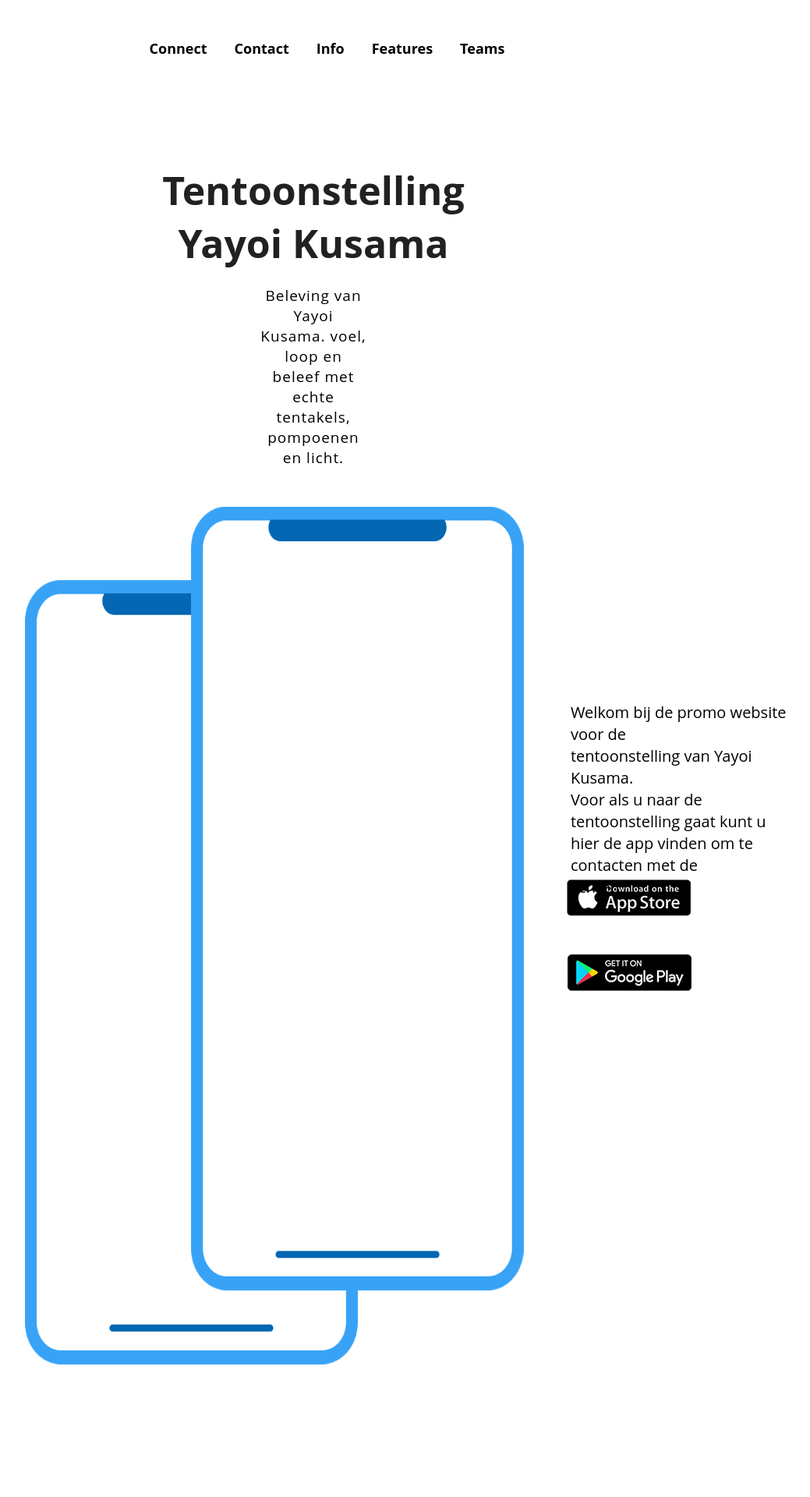
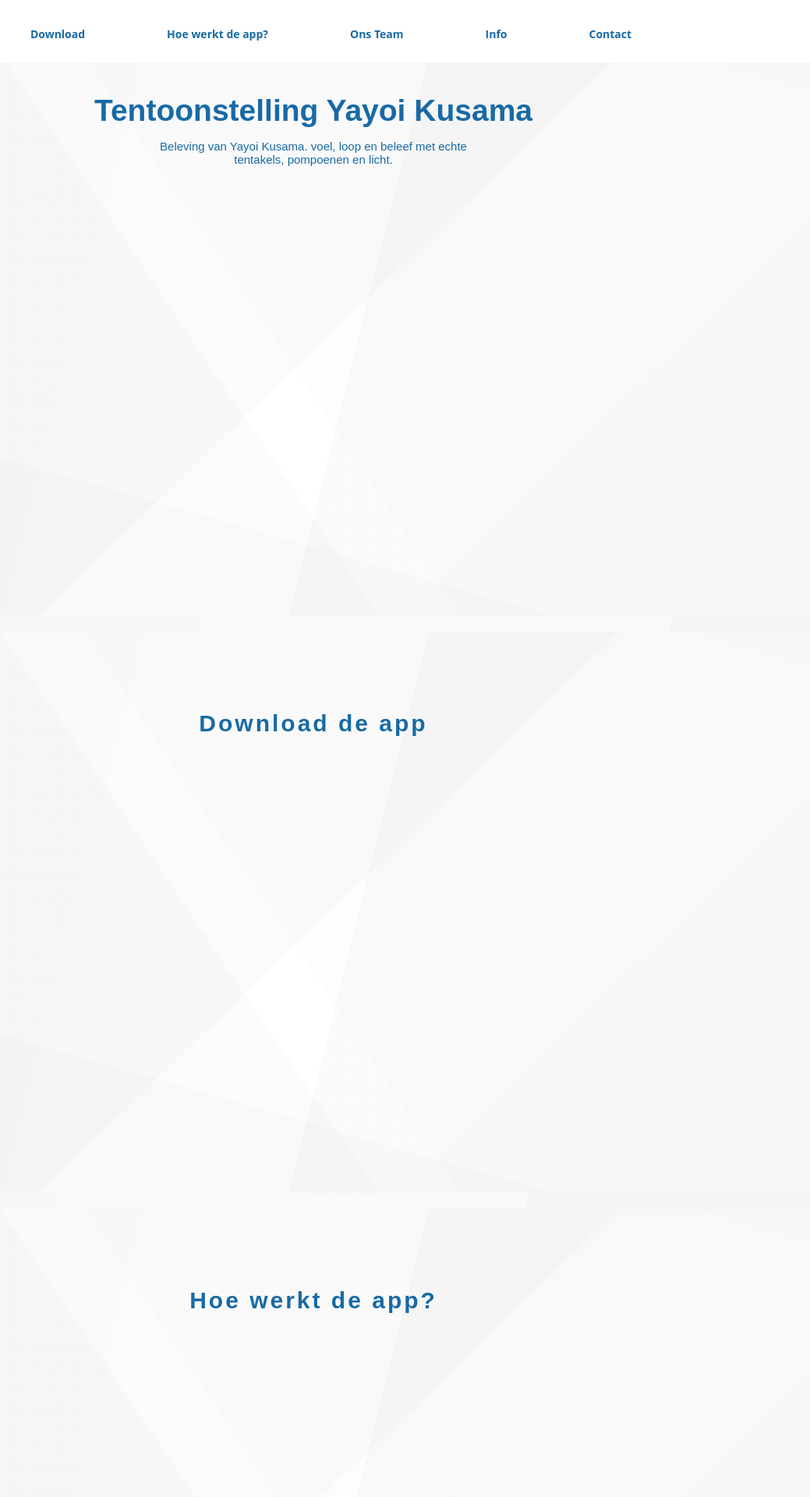
Before and after one commit to JamieVos991/F2M2-Radicale-Kunstspeeltuin, a PHP site: page / in a window 1280 px wide. Shown: the top 1920 px of the page at 78% size, without its empty margins (238-1277 px from the left). Run offline with PHP 8.4, Linux system fonts and the light colour scheme.

Commit message:
Promo website

```diff
--- a/Promo/Index.html
+++ b/Promo/Index.html
@@ -1,28 +1,119 @@
 <!DOCTYPE html>
 <html lang="en">
+
 <head>
     <meta charset="UTF-8">
-    <meta http-equiv="X-UA-Compatible" content="IE=edge">
-    <meta name="viewport" content="width=device-width, initial-scale=1.0">
+    <meta name="viewport" content="width=device-width, initial-scale=1">
     <link rel="stylesheet" href="https://cdnjs.cloudflare.com/ajax/libs/font-awesome/4.7.0/css/font-awesome.min.css">
-    <title>Promo</title>
+    <title>Radicale kunstspeeltuin Promo</title>
     <link rel="stylesheet" href="Stylesheet/Style.css">
 </head>
+
 <body>
+    <section id="NAVI">
+        <nav class="navbar">
+            <ul class="nav-menu">
+                <li class="nav-item">
+                    <a href="#Download" class="">Download</a>
+                </li>
+                <li class="nav-item">
+                    <a href="#HWDA" class="">Hoe werkt de app?</a>
+                </li>
+                <li class="nav-item">
+                    <a href="#Team" class="">Ons Team</a>
+                </li>
+                <li class="nav-item">
+                    <a href="#Info" class="">Info</a>
+                </li>
+                <li class="nav-item">
+                    <a href="#Contact" class="">Contact</a>
+                </li>
+            </ul>
+
+            <div class="hamburger">
+                <span class="bar"></span>
+                <span class="bar"></span>
+                <span class="bar"></span>
+            </div>
+        </nav>
+    </section>
+    <script src="script.js"></script>
 
     <main>
+        <section id="Connect">
 
-        <section id="NAVI">
-            <nav class="NAV">
-                <a href="#NAVI" class="">Connect</a>
-                <a href="#HWH" class="">Contact</a>
-                <a href="#HWDA" class="">Info</a>
-                <a href="#OT" class="">Features</a>
-                <a href="#Footer" class="">Teams</a>
-            </nav>
+            <header>
+                <h2>Tentoonstelling Yayoi Kusama</h2>
+                <h4>Beleving van Yayoi Kusama. voel, loop en beleef met echte<br> tentakels, pompoenen en licht.</h4>
+
+            </header>
+
+                <p class="DP">
+
+                </p>
+
+
+
         </section>
 
+        <div id="hoofdm" class="richtpunt"></div>
+        <section id="Download">
+            <ol>
+                <br>
+                <p class="INTV">
+                    Download de app
+                </p>
+            </ol>
+        </section>
 
+        <div id="bijm" class="richtpunt"></div>
+        <section id="HWDA">
+            <ol>
+                <br>
+                <p class="WJD">
+                    Hoe werkt de app?
+                </p>
+            </ol>
+        </section>
+
+        <div id="nam" class="richtpunt"></div>
+        <section id="Team">
+            <ol>
+                <br>
+                <p class="BehindTS">
+                    Ons Team
+                </p>
+
+            </ol>
+        </section>
+
+        <div id="nanam" class="richtpunt"></div>
+        <section id="Info">
+
+            <ol>
+                <br>
+                <p class="CT">
+                    Info
+                </p>
+            </ol>
+        </section>
+
+        <div id="nanam" class="richtpunt"></div>
+        <section id="Contact">
+
+            <ol>
+                <br>
+                <p class="CT">
+                    Contact
+                </p>
+            </ol>
+        </section>
+    </main>
+</body>
+
+</html>
+
+<!-- <div id="" class="richtpunt"></div>
 <section id="TTS">
     <h2 class="title">
         Tentoonstelling Yayoi Kusama
@@ -31,10 +122,11 @@
         Beleving van Yayoi Kusama. voel, loop en beleef met echte<br> tentakels, pompoenen en licht.
     </p>
 
-           <img src="Naamloos-2.png" alt="" class="phone">
+    <img src="Files/Naamloos-2.png" alt="" class="phone">
 
     <p class="text-2">
-               Welkom bij de promo website voor de<br> tentoonstelling van Yayoi Kusama.<br> Voor als u naar de tentoonstelling gaat kunt u <br> hier de app vinden om te contacten met de <br> lichten
+        Welkom bij de promo website voor de<br> tentoonstelling van Yayoi Kusama.<br> Voor als u naar de
+        tentoonstelling gaat kunt u <br> hier de app vinden om te contacten met de <br> lichten
     </p>
 
     <div class="icon">
@@ -44,6 +136,7 @@
 
 </section>
 
+<div id="" class="richtpunt"></div>
 <section id="HWH">
     <h2 class="title">
         Hoe Werkt Het?
@@ -68,25 +161,5 @@
     </div>
 </section>
 
-        <section id="HWDA">
-            <h2 class="title">
-                Hoe Werkt de app?
-            </h2>
 
-        </section>
-
-        <section id="OT">
-
-        </section>
-
-        <section id="Footer">
-
-        </section>
-
-        <div class="FD">
     © Copyrighted by Mediacollege Amsterdam
-        </div>
-
-    </main>
-</body>
-</html>
--- a/Promo/Stylesheet/Style.css
+++ b/Promo/Stylesheet/Style.css
@@ -1,157 +1,383 @@
-* {
+ * {
     margin: 0;
     padding: 0;
-    box-sizing: border-box;
 }
 
 html {
     scroll-behavior: smooth;
     width: 100%;
-    font-family: 'Open Sans', sans-serif;
 }
 
 body {
-    background: white
+    padding: 0;
+    margin: 0;
+    background-image: linear-gradient(16deg, rgba(116, 116, 116,0.02) 0%, rgba(116, 116, 116,0.02) 25%,transparent 25%, transparent 96%,rgba(177, 177, 177,0.02) 96%, rgba(177, 177, 177,0.02) 100%),linear-gradient(236deg, rgba(148, 148, 148,0.02) 0%, rgba(148, 148, 148,0.02) 53%,transparent 53%, transparent 59%,rgba(56, 56, 56,0.02) 59%, rgba(56, 56, 56,0.02) 100%),linear-gradient(284deg, rgba(16, 16, 16,0.02) 0%, rgba(16, 16, 16,0.02) 46%,transparent 46%, transparent 71%,rgba(181, 181, 181,0.02) 71%, rgba(181, 181, 181,0.02) 100%),linear-gradient(316deg, rgba(197, 197, 197,0.02) 0%, rgba(197, 197, 197,0.02) 26%,transparent 26%, transparent 49%,rgba(58, 58, 58,0.02) 49%, rgba(58, 58, 58,0.02) 100%),linear-gradient(90deg, rgb(255,255,255),rgb(255,255,255));
+    font-family: 'Kumbh Sans', sans-serif;
+    font-size: 26px;
 }
 
-.NAV {
-    position: fixed;
-    top: 0;
-    width: 100%;
+main {
+    max-width: 100%;
+
 }
 
+.richtpunt {
+    position: relative;
+    top: -55px;
+}
+
+/* Nav */
+
 nav {
-    display: flex;
-    justify-content: center;
-    background-color: white;
-    padding: 50px;
-    position: sticky;
     top: 0;
     z-index: 9;
 }
 
+li {
+    list-style: none;
+}
+
 nav a {
-    color: black;
-    padding-left: 35px;
+    color: #186AA5;
+    padding-left: 45px;
     text-decoration: none;
-    font-size: 18px;
+    font-size: 14px;
     font-family: 'Open Sans', sans-serif;
     font-weight: bolder;
 }
 
-#TTS {
-    background-color: white;
-    padding: 570px;
-    max-width: 100%;
+.navbar {
+    display: flex;
+    justify-content: center;
+    align-items: center;
+    padding: 0 24px;
 }
 
-
-h2 {
-    color: #212121;
+.nav-menu {
     display: flex;
     justify-content: center;
-    font-size: 50px;
-    font-weight: bolder;
-    text-align: center;
-    margin-top: -360px;
+    background: white;
+    align-items: center;
+    gap: 60px;
+    position: fixed;
+    top: 0;
+    width: 100%;
+    height: 80px;
 }
 
-.phone {
-    height: 1100px;
-    position: absolute;
-    margin-top: 50px;
-    margin-left: -300px;
+.hamburger {
+    display: none;
+    margin-right: -15px;
+    cursor: pointer;
+    margin-top: 80px;
+    position: fixed;
 }
 
-.text {
-    color: black;
+.bar {
+    display: block;
+    width: 30px;
+    height: 4px;
+    margin: 5px auto;
+    -webkit-transition: all 0.3s ease-in-out;
+    transition: all 0.3s ease-in-out;
+    background-color: #186AA5;
+    border-radius: 4px;
+}
+
+@media (max-width: 861px){
+
+    .hamburger {
+        display: block;
+    }
+
+    .hamburger.active .bar:nth-child(2){
+        opacity: 0;
+    }
+
+    .hamburger.active .bar:nth-child(1){
+        transform: translateY(10px) rotate(45deg);
+    }
+
+    .hamburger.active .bar:nth-child(3){
+        transform: translateY(-8px) rotate(-45deg);
+    }
+
+    .nav-menu {
+        position: fixed;
+        left: -100%;
+        top: 70px;
+        gap: 0;
+        height: 320px;
+        flex-direction: column;
+        background-color: #186AA5;
+        width: 100%;
+        text-align: center;
+        transition: 0.3s;
+    }
+
+    .nav-item {
+        margin: 16px 0;
+        margin-left: -25px;
+        display: flex;
+    }
+
+    .nav-menu.active {
+        left: 0;
+    }
+
+    nav a {
+        color: white;
+    }
+}
+
+/* Nav Einde */
+
+
+/* Header */
+
+#Connect header h2 {
+    color: #186AA5;
     display: flex;
     justify-content: center;
     text-align: center;
-    margin-top: 20px;
-    font-size: 19px;
-    letter-spacing: 1px;
 }
 
-.text-2 {
+#Connect header h4 {
+    color: #186AA5;
     display: flex;
     justify-content: center;
-    margin-top: 300px;
-    font-size: 20px;
-    margin-left: 400px;
-    line-height: 28px;
-    position: absolute;
+    text-align: center;
+    font-size: 15px;
+    font-weight: 100;
+    margin-top: 15px;
 }
 
-.icon {
-    justify-content: space-evenly;
-    font-size: 70px;
-    margin-left: 395px;
-    margin-top: 500px;
-    color: #212121;
-    width: 100%;
-    height: 100%;
+#Connect header {
+    margin-top: 50px;
 }
 
-#HWH {
-    background-color: white;
-    padding: 521px;
+#Connect {
+    height: 700px;
 }
 
-.circle-1, .circle-2, .circle-3 {
-    background: white;
-    border: 3px solid #212121;
-    height: 175px;
-    width: 175px;
-    border-radius: 50%;
-    margin-top: 50px;
-    margin-left: -100px;
+#Connect .DP {
+    font-weight: bold;
+    font-size: 30px;
+    letter-spacing: 3px;
+    color: #186AA5;
 }
 
-.mini-circle-1, .mini-circle-2, .mini-circle-3 {
-    background: #212121;
-    height: 75px;
-    width: 75px;
-    border-radius: 50%;
-    margin-top: -20px;
-    margin-left: -20px;
-    color: white;
+#Download {
+    height: 700px;
+}
+
+#Download .INTV {
+    font-weight: bold;
+    font-size: 30px;
+    letter-spacing: 3px;
+    display: flex;
     justify-content: center;
-    display: flex;
-    font-size: 20px;
+    margin-top: 70px;
     align-items: center;
+    color: #186AA5;
 }
 
 #HWDA {
-    background-color: white;
-    padding: 521px;
+    height: 700px;
 }
 
-.img-container {
-    top: 50%;
+#HWDA .WJD {
+    font-weight: bold;
+    font-size: 30px;
+    letter-spacing: 3px;
+    display: flex;
+    justify-content: center;
+    margin-top: 70px;
+    align-items: center;
+    color: #186AA5;
 }
 
-.phone2 {
- display: flex;
- margin-left: -225px;
+#Team {
+    height: 700px;
 }
 
-#OT {
-    background-color: #fff;
-    background-image: radial-gradient(circle, #e53935 20%, transparent 10%), radial-gradient(circle, #e53935 20%, transparent 10%);
-    background-size: 200px 200px;
-    background-position: 0 0, 100px 100px;
-    padding: 521px;
+#Team .BehindTS {
+    font-weight: bold;
+    font-size: 30px;
+    letter-spacing: 3px;
+    display: flex;
+    justify-content: center;
+    margin-top: 70px;
+    align-items: center;
+    color: #186AA5;
 }
 
-#Footer {
-    background-color: red;
-    padding: 521px;
+#Info {
+    height: 700px;
 }
 
-.FD {
+#Info .CT {
+    font-weight: bold;
+    font-size: 30px;
+    letter-spacing: 3px;
     display: flex;
     justify-content: center;
-    padding: 40px;
-    background-color: darkgray;
+    margin-top: 70px;
+    align-items: center;
+    color: #186AA5;
 }
+
+#Contact {
+    height: 700px;
+}
+
+#Contact .CT {
+    font-weight: bold;
+    font-size: 30px;
+    letter-spacing: 3px;
+    display: flex;
+    justify-content: center;
+    margin-top: 70px;
+    align-items: center;
+    color: #186AA5;
+}
+
+/* Header Einde */
+
+
+/* Sections */
+
+section {
+    background-image: linear-gradient(16deg, rgba(116, 116, 116,0.02) 0%, rgba(116, 116, 116,0.02) 25%,transparent 25%, transparent 96%,rgba(177, 177, 177,0.02) 96%, rgba(177, 177, 177,0.02) 100%),linear-gradient(236deg, rgba(148, 148, 148,0.02) 0%, rgba(148, 148, 148,0.02) 53%,transparent 53%, transparent 59%,rgba(56, 56, 56,0.02) 59%, rgba(56, 56, 56,0.02) 100%),linear-gradient(284deg, rgba(16, 16, 16,0.02) 0%, rgba(16, 16, 16,0.02) 46%,transparent 46%, transparent 71%,rgba(181, 181, 181,0.02) 71%, rgba(181, 181, 181,0.02) 100%),linear-gradient(316deg, rgba(197, 197, 197,0.02) 0%, rgba(197, 197, 197,0.02) 26%,transparent 26%, transparent 49%,rgba(58, 58, 58,0.02) 49%, rgba(58, 58, 58,0.02) 100%),linear-gradient(90deg, rgb(255,255,255),rgb(255,255,255));
+    padding-bottom: 20px;
+    margin-bottom: 20px;
+}
+
+section header {
+    background-size: cover;
+    background-position: center;
+    padding: 50px;
+}
+
+section ol {
+    margin-top: 20px;
+}
+
+section p {
+    padding: 0px 0px
+}
+
+/* Section Einde */
+
+
+/* Footer  */
+
+footer {
+    background-color: rgb(37, 37, 37);
+    color: floralwhite;
+    text-align: center;
+    padding: 20px;
+    height: 100px;
+    width: 100%;
+}
+
+footer p {
+    color: floralwhite;
+    font-size: 16px;
+    letter-spacing: 2px;
+    position: relative;
+    top: 50%;
+    transform: translateY(-50%);
+}
+
+/* Footer Einde */
+
+
+/* Media Querry */
+
+@media (max-width: 1000px) {
+
+    section ol li {
+        font-size: 16px;
+    }
+}
+
+@media (max-width: 700px) {
+
+    #Drill p {
+        font-size: 19px;
+    }
+
+    #Drill .DP {
+        display: flex;
+        justify-content: center;
+    }
+
+    #PolitieZO p {
+        font-size: 19px;
+    }
+
+    #PolitieZO .WJD {
+        display: flex;
+        justify-content: center;
+    }
+
+    #IAV p {
+        font-size: 19px;
+    }
+
+    #IAV .INTV {
+        display: flex;
+        justify-content: center;
+    }
+
+    #BHTS p {
+        font-size: 19px;
+    }
+
+    #BHTS .BehindTS {
+        display: flex;
+        justify-content: center;
+    }
+
+    #Contact p {
+        font-size: 19px;
+    }
+
+    #Contact .CT {
+        display: flex;
+        justify-content: center;
+    }
+}
+
+@media (max-width: 321px) {
+
+    #Drill p {
+        text-align: justify;
+    }
+}
+
+@media (max-width: 489px ) {
+
+    .Tekst p {
+        font-size: 28px;
+        margin: 20 auto;
+        margin-top: 20px;
+    }
+}
+
+@media (max-width: 486px) {
+
+    .Tekst p{
+        font-size: 20px;
+        margin: 20 auto;
+
+    }
+}
+
+@media (min-width: 700px) {
+    section ol {
+        margin: 20px 60px;
+    }
+}
+/* Media Querry Einde */
```
Also changed, not shown: Promo/script.js (added, +7 -0 lines), Promo/Files/9.png (deleted), Promo/Files/Header-Text.png (added), Promo/Files/Naamloos-2.png (deleted), Promo/Files/Naamloos-3@0,5x.png (deleted), Promo/Files/Naamloos-6@0,5x.png (deleted), Promo/Files/Naamloos-7@0,5x.png (deleted), Promo/Files/Naamloos-9.png (deleted), Promo/Files/Text.png (added), Promo/Files/logo zwart.png (added), Promo/Files/logo@0,1x.png (deleted), Promo/Files/logo@0,2x.png (deleted). Lines whose indentation alone changed are shown as unchanged.
